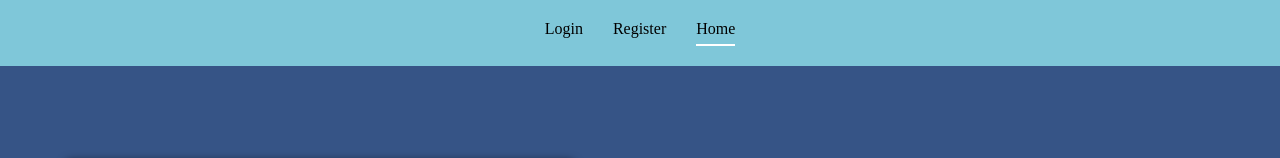
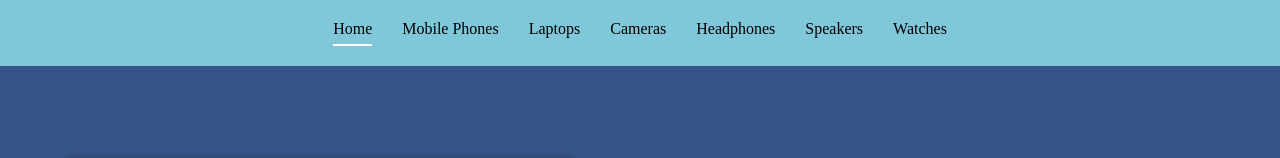
Before and after one commit to MuratOzte/Fullstack-E-Commerce-Website, a Next.js app: page / in a window 1280 px wide. Shown: the top 158 px of the page. Built offline with nearby package versions, Linux system fonts and the light colour scheme.

Commit message:
Remove login and register pages, update navbar links

```diff
--- a/src/components/navbar/navbar.tsx
+++ b/src/components/navbar/navbar.tsx
@@ -8,9 +8,13 @@ const Navbar = () => {
     const pathname: string = usePathname();
 
     const links: { text: string; url: string }[] = [
-        { text: 'Login', url: '/login' },
-        { text: 'Register', url: '/register' },
         { text: 'Home', url: '/' },
+        { text: 'Mobile Phones', url: '/mobile-phones' },
+        { text: 'Laptops', url: '/laptops' },
+        { text: 'Cameras', url: '/cameras' },
+        { text: 'Headphones', url: '/headphones' },
+        { text: 'Speakers', url: '/speakers' },
+        { text: 'Watches', url: '/watches' },
     ];
 
     const isCurrentLink = (url: string) => {
```
Also changed, not shown: src/app/[category]/page.tsx (added, +12 -0 lines), src/app/login/page.tsx (deleted, +0 -9 lines), src/app/register/page.tsx (deleted, +0 -9 lines), src/util/allowedUrl.ts (added, +12 -0 lines).
